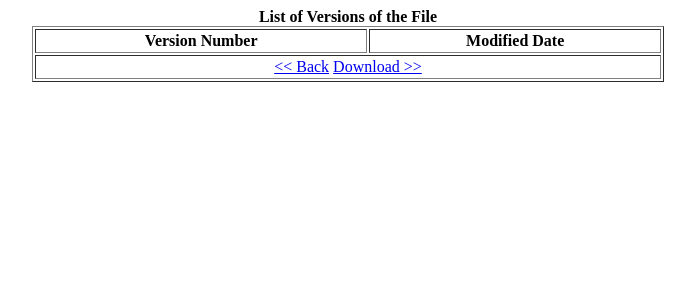
After one commit to roopi7760/Cloudassignment2, a Flask app: template templates/listver.html in a window 1280 px wide. The commit adds this page. Shown: the top 300 px of the page, without its empty margins (292-987 px from the left). Run offline with Flask 2, Linux system fonts and the light colour scheme; the template is opened without the code that fills it, so the values that code supplies are empty.

Commit message:
Almost Done

```diff
--- a/syncApp.py
+++ b/syncApp.py
@@ -1,5 +1,5 @@
 import os
-from flask import Flask, request, redirect, url_for, make_response
+from flask import Flask, request, redirect, url_for, make_response, send_file
 from werkzeug import secure_filename
 from flask import send_from_directory
 from flask import render_template
@@ -13,6 +13,7 @@ import json
 USERNAME = "be8dae94-2e36-4ff1-ba74-bdc4f6be1804-bluemix"
 PASSWORD = "473146b3b4d9073f3f02c83b97b5f8778a45a62e94177c1a1ecd1601edd24cfa"
 
+#Variables for file upload
 UPLOAD_FOLDER = './uploads'
 ALLOWED_EXTENSIONS = set(['txt', 'pdf', 'png', 'jpg', 'jpeg', 'gif'])
 
@@ -22,32 +23,44 @@ db = couch['appsync']
 
 app = Flask(__name__)
 app.config.from_object(__name__)
+#Uncomment the below line when deploying it on Bluemix server
 #port = int(os.getenv("VCAP_APP_PORT",'5000'))
-
 app.config['UPLOAD_FOLDER'] = UPLOAD_FOLDER
 
+#Function to validate the type of file being uploaded. Takes one parameter which is the file and does not return anything
 def allowed_file(filename):
     return '.' in filename and \
            filename.rsplit('.', 1)[1] in ALLOWED_EXTENSIONS
 
-@app.route('/list/selectver/<filename>')
+#Function to display selectver.html template which lets the user to select the version of the file to download
+#Takes filename as the parameter
+@app.route('/download/selectver/<filename>')
 def selectver(filename):
     return render_template('selectver.html',db=db, filename = filename)
 
-@app.route('/list/<filename>', methods = ["post"])
+#Function to prepare the requested file to download to the user machine.
+#Takes filename as the parameter
+@app.route('/download/<filename>', methods = ["post"])
 def downloadFile(filename):
     version = request.form['version'].encode('ascii','ignore')
     downdoc = db.get(filename)
     file = open(UPLOAD_FOLDER + '/' + filename,"w+")
     file.write(downdoc['version'][version]['rev_content'])
     file.close()
-    return send_from_directory(directory=app.config['UPLOAD_FOLDER'], filename=filename)
+    return send_file(app.config['UPLOAD_FOLDER'] + '/'+ filename, as_attachment=True)
 
 
+#Function to list the file name which are in the database
 @app.route('/list')
 def getContainers():
  return render_template('Filelist.html', db=db)
 
+@app.route('/listver/<filename>')
+def listVersions(filename):
+    doc = db.get(filename)
+    return render_template('listver.html', doc=doc)
+
+#Function to load the index file (Home page)
 @app.route('/', methods = ['POST','GET'])
 def index():
     if request.method == 'POST':
@@ -75,19 +88,27 @@ def index():
 </table>
 </body>'''
 
+#Function which inserts,updates documents in the DB
+#Takes filename as the parameter
 @app.route('/uploading/<filename>')
 def insertFileIntoDB(filename):
+    #open the file and read the contents of the file
     file = open(UPLOAD_FOLDER + "/" + filename, "rb")
     content = file.read()
+
+    #Get the modified date property of the file
     dateModified = time.strftime("%m/%d/%Y %I:%M:%S %p",time.localtime(os.stat(UPLOAD_FOLDER + "/" + filename).st_mtime))
+    #calculate the hashcode for the contents of the file
     filehash = hashlib.sha224(content).hexdigest()
     doc = db.get(filename)
     if doc:
         for ver in doc['version']:
-            if doc['version'][ver]['rev_hashcode'] == filehash:
-                message = 'Sorry! File already exist on the server'
-                return render_template('info.html',message=message)
-
+            #check whether the content already exist in DB
+            if (doc['version'][ver]):
+                if(doc['version'][ver]['rev_hashcode'] == filehash):
+                    message = 'Sorry! File already exist on the server'
+                    return render_template('info.html',message=message)
+        #Add sub document into the document
         latest_version = int(doc['latest_version'].encode('ascii','ignore')) + 1
         latest_version = str(latest_version)
         doc['latest_version'] = latest_version
@@ -149,20 +170,38 @@ def upload_file():
     <title>Upload new File</title>
     <h1 align="center">Upload new File</h1>
     <div align="center"><form action="" method=post enctype=multipart/form-data>
-      <p><input type=file name=file>
+      <input type=file name=file>
          <input type=submit value=Upload>
+         <p>(Upload only .txt files)
     </form>
     <a href='/'> << Back </a></div>
     '''
 
-@app.route('/delete/<filename>')
+@app.route('/deletever/<filename>')
+def deleteverFile(filename):
+    return render_template('deletever.html',db=db, filename = filename)
+    #deldocs = db.get(filename)
+    #res = db.delete(deldocs)
+
+def deleteFullFile(doc):
+    for ver in doc['version']:
+        if doc['version'][ver] :
+            return
+    db.delete(doc)
+    return "As there was only one version of the file, the file deleted!"
+
+@app.route('/delete/<filename>',methods=['POST'])
 def deleteFile(filename):
-    deldocs = db.get(filename)
-    res = db.delete(deldocs)
-    message = "File deleted!"
+    version = request.form['version'].encode('ascii','ignore')
+    downdoc = db.get(filename)
+    downdoc['version'][version] = None
+    db.save(downdoc)
+    res = deleteFullFile(downdoc)
+    if res:
+        message = res
+    else:
+        message = "Version " + version + " deleted!"
     return render_template('info.html',message=message)
-
-
 
 if __name__ == '__main__':
     #app.run(host='0.0.0.0',port=port)
--- a/templates/index.html
+++ b/templates/index.html
@@ -17,4 +17,5 @@
 </form>
 </table>
 </body>
+
 </html>
--- a/templates/info.html
+++ b/templates/info.html
@@ -1,4 +1,4 @@
 <!doctype html>
 <title>Information</title>
 <p align="center"><b/>{{ message }}</p>
-<p align="center"><a href='/list'> << Back </a></p>
+<p align="center"><a href='/'> Home </a> <a href="/list">View Files</a> </p>
--- /dev/null
+++ b/templates/listver.html
@@ -0,0 +1,15 @@
+<!doctype html>
+</head>
+    <title>Versions</title>
+    <div align="center"> <table cellpadding="2.0" width="50%" border="1.0">
+        <caption><b/>List of Versions of the File {{doc['_id']}}</caption>
+        <tr align="center"><th>Version Number</th><th>Modified Date</th></tr>
+            {% for ver in doc['version'] %}
+                    <tr align="center">
+                        {% if (doc['version'][ver]) %}
+                        <td>{{ ver }} </td><td>{{ doc['version'][ver]['datemodified'] }}</td>
+                    </tr>
+                    {% endif %}
+            {% endfor %}
+        <tr align="center"><td colspan="4"><a href="/list"> << Back</a> <a href="/download/selectver/{{doc['_id']}}"> Download >> </a> </td> </tr>
+    </table></div>
--- a/uploads/hi.txt
+++ b/uploads/hi.txt
@@ -1,3 +1,5 @@
 Hi How Are you! version 4 here is some more text..
 
+
+
 some more some more
--- /dev/null
+++ b/uploads/sample.txt
@@ -0,0 +1,6 @@
+As am hastily invited settled at limited civilly fortune me. Really spring in extent an by. Judge but built gay party world. Of so am he remember although required. Bachelor unpacked be advanced at. Confined in declared marianne is vicinity.
+
+On it differed repeated wandered required in. Then girl neat why yet knew rose spot. Moreover property we he kindness greatest be oh striking laughter. In me he at collecting affronting principles apartments. Has visitor law attacks pretend you calling own excited painted. Contented attending smallness it oh ye unwilling. Turned favour man two but lovers. Suffer should if waited common person little oh. Improved civility graceful sex few smallest screened settling. Likely active her warmly has.
+
+
+Had repulsive dashwoods suspicion sincerity but advantage now him. Remark easily garret nor nay. Civil those mrs enjoy shy fat merry. You greatest jointure saw horrible. He private he on be imagine suppose. Fertile beloved evident through no service elderly is. Blind there if every no so at. Own neglected you preferred way sincerity delivered his attempted. To of message cottage windows do besides against uncivil.
```
Also changed, not shown: cloudantdb.py (+7 -3 lines), templates/Filelist.html (+4 -4 lines), templates/deletever.html (added, +18 -0 lines), templates/selectver.html (+8 -6 lines), uploads/random.txt (added, +9 -0 lines).
